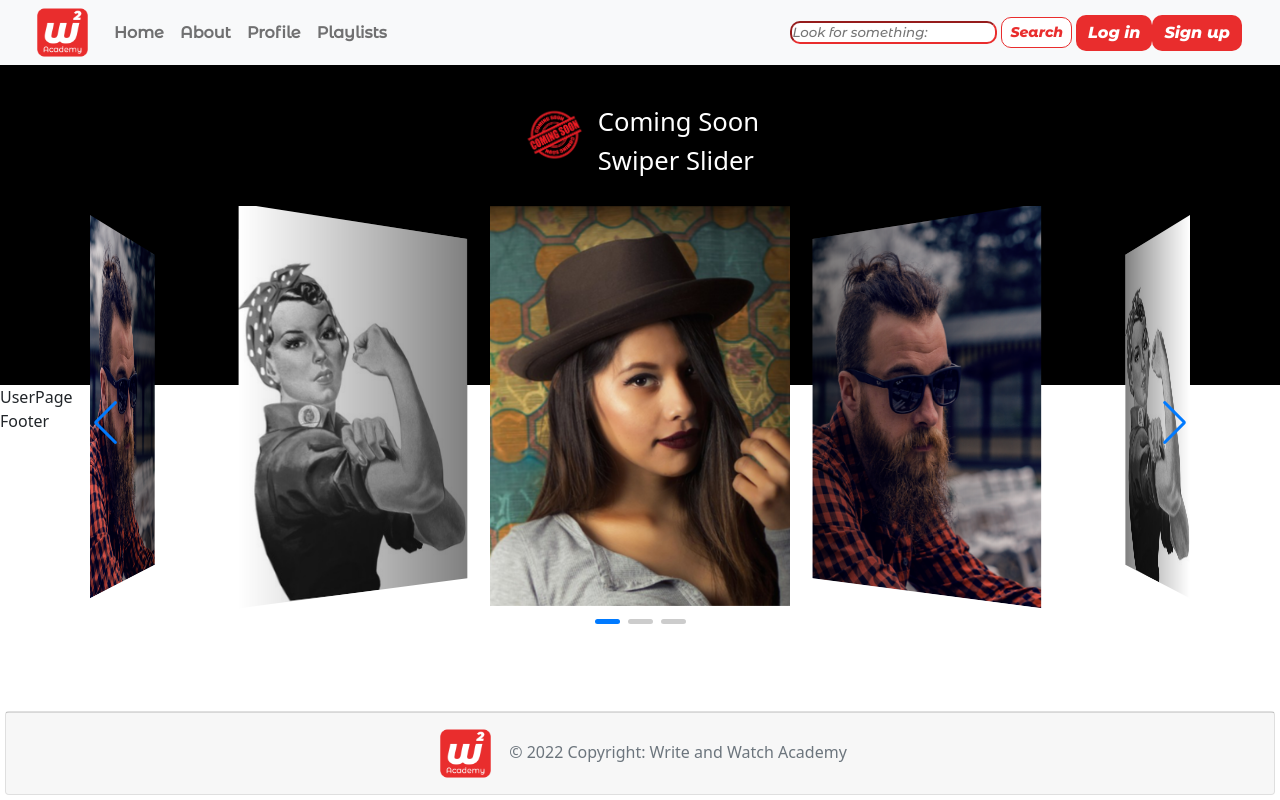
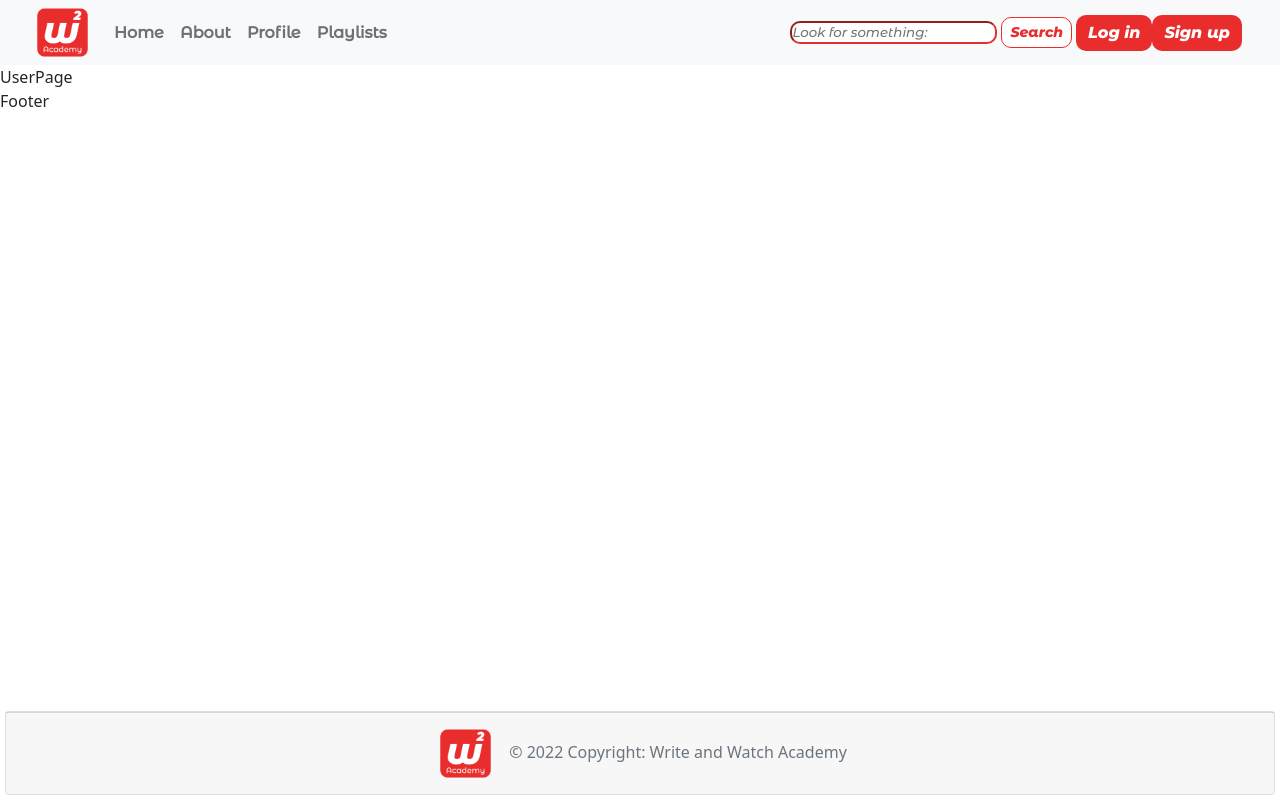
Before and after one commit to Gioele-M/lap4_group_project_client, a React (Create React App) app: page /user in a window 1280 px wide. Built offline with nearby package versions, Linux system fonts and the light colour scheme.

Commit message:
Isolate carousel to home page

```diff
--- a/src/App.js
+++ b/src/App.js
@@ -8,7 +8,6 @@ import {
 } from './Pages'
 // import { DebugComponent } from './Components'
 import NavBar from './Components/NavBar/NavBar'
-import TrendingTopics from './Components/Carousel'
 
 import { Footer } from './layout'
 import 'bootstrap/dist/css/bootstrap.min.css'
@@ -25,7 +24,6 @@ function App() {
   return (
     <div className="App">
       <NavBar />
-      <TrendingTopics/>
       <Routes>
         <Route path="/" exact element={<HomePage />} />
         <Route path="/user" element={<UserPage />} />
--- a/src/Pages/HomePage/index.jsx
+++ b/src/Pages/HomePage/index.jsx
@@ -1,9 +1,15 @@
+import { Carousel } from 'bootstrap';
 import React from 'react'
+import TrendingTopics from '../../Components/Carousel';
+
 import "./styles.css";
 
 function HomePage() {
   return (
+    <>
+    <TrendingTopics/>
     <div>HomePage</div>
+    </>
   )
 }
 
```
